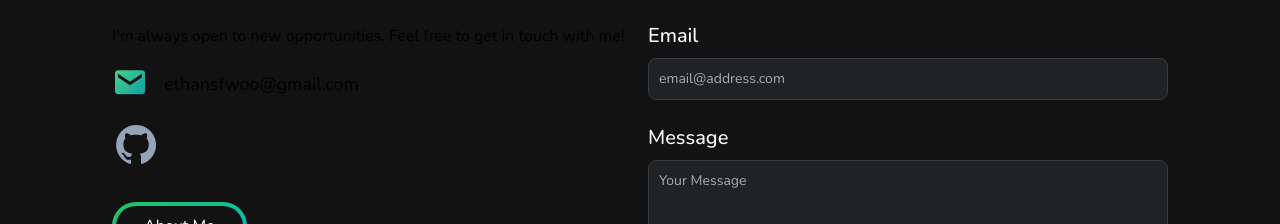
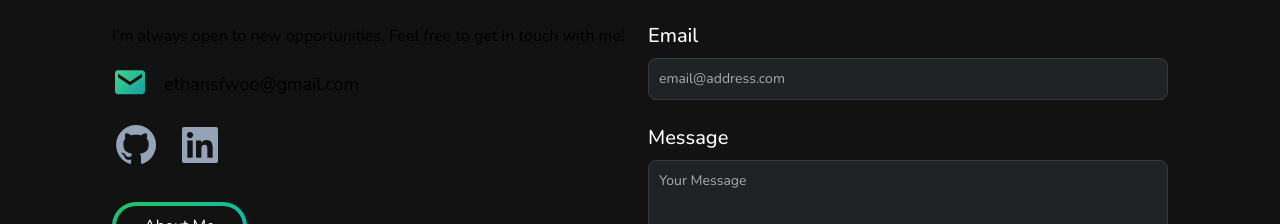
Before and after one commit to e-woo/portfolio-website, a Next.js app: page / in a window 1280 px wide. Shown: the part 4167-4391 px from the top of the page. Built offline with nearby package versions, Linux system fonts and the light colour scheme.

Commit message:
updated linkedin

```diff
--- a/src/app/components/ContactSection.tsx
+++ b/src/app/components/ContactSection.tsx
@@ -39,6 +39,9 @@ const ContactSection = () => {
                 <div className='flex flex-row gap-4 text-5xl'>
                     <a href='https://github.com/e-woo' target='_blank'>
                         <i className='bx bxl-github text-white md:text-slate-400 md:hover:text-white transition-[.5s]'/>
+                    </a>
+                    <a href='https://www.linkedin.com/in/ethan-wooo/' target='_blank'>
+                        <i className='bx bxl-linkedin-square text-white md:text-slate-400 md:hover:text-white transition-[.5s]'/>
                     </a>
                 </div>
                 <Link href='#about'>
```
